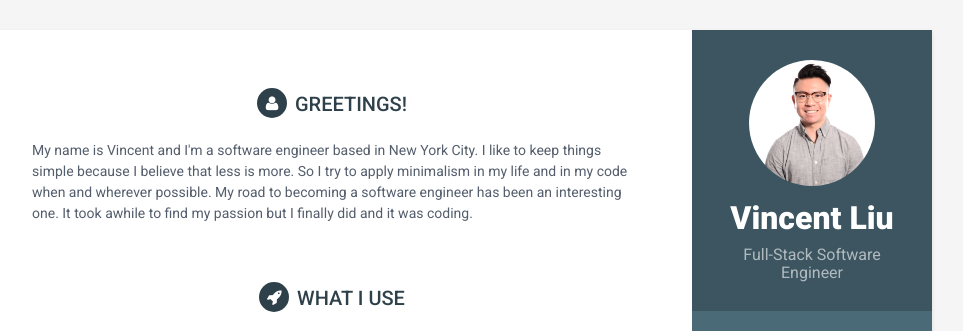
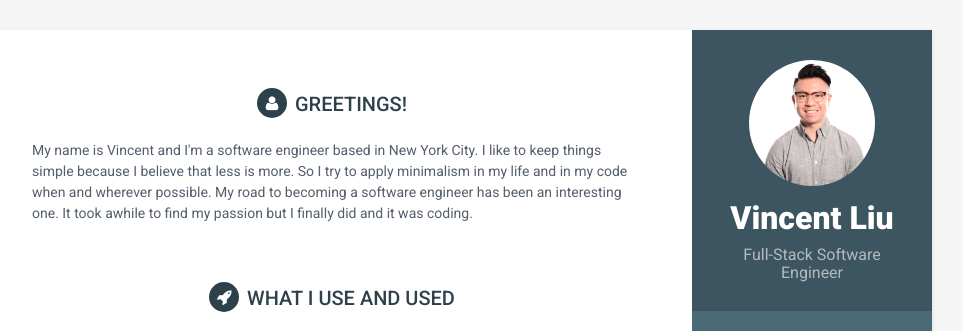
Before and after one commit to vincentliu38/vincentliu38.github.io, a plain HTML site: page index.html in a window 1280 px wide. Shown: the top 331 px of the page, without its empty margins (188-1151 px from the left). Drawn offline with Linux system fonts and the light colour scheme.

Commit message:
changed h3 title

```diff
--- a/index.html
+++ b/index.html
@@ -94,7 +94,7 @@
       </section>
 
       <section class="section experiences-section">
-        <h2 class="section-title text-center"><i class="fa fa-rocket"></i>What I use</h2>
+        <h2 class="section-title text-center"><i class="fa fa-rocket"></i>What I use and used</h2>
         <div class="item">
           <div class="meta">
             <div class="upper-row">
```
